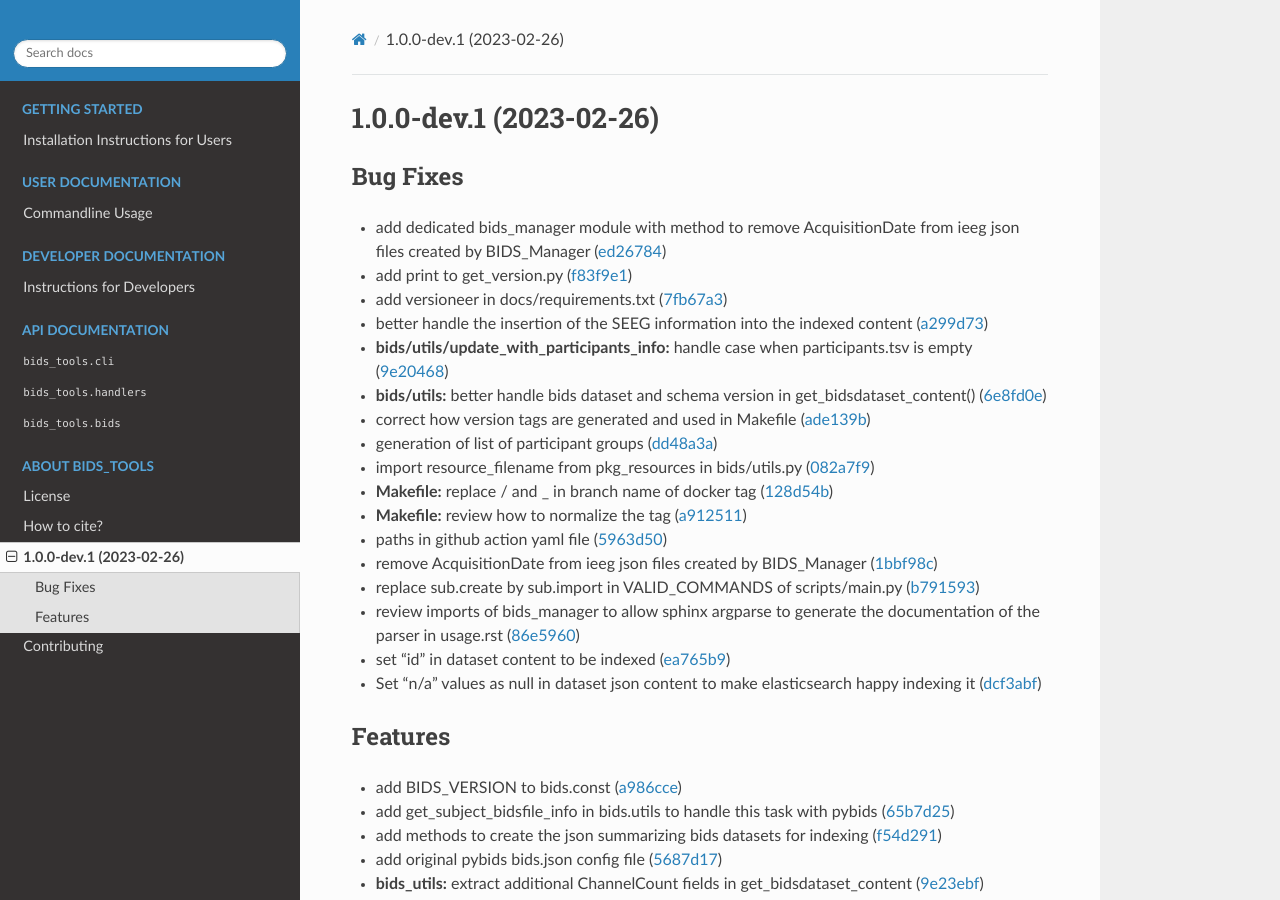
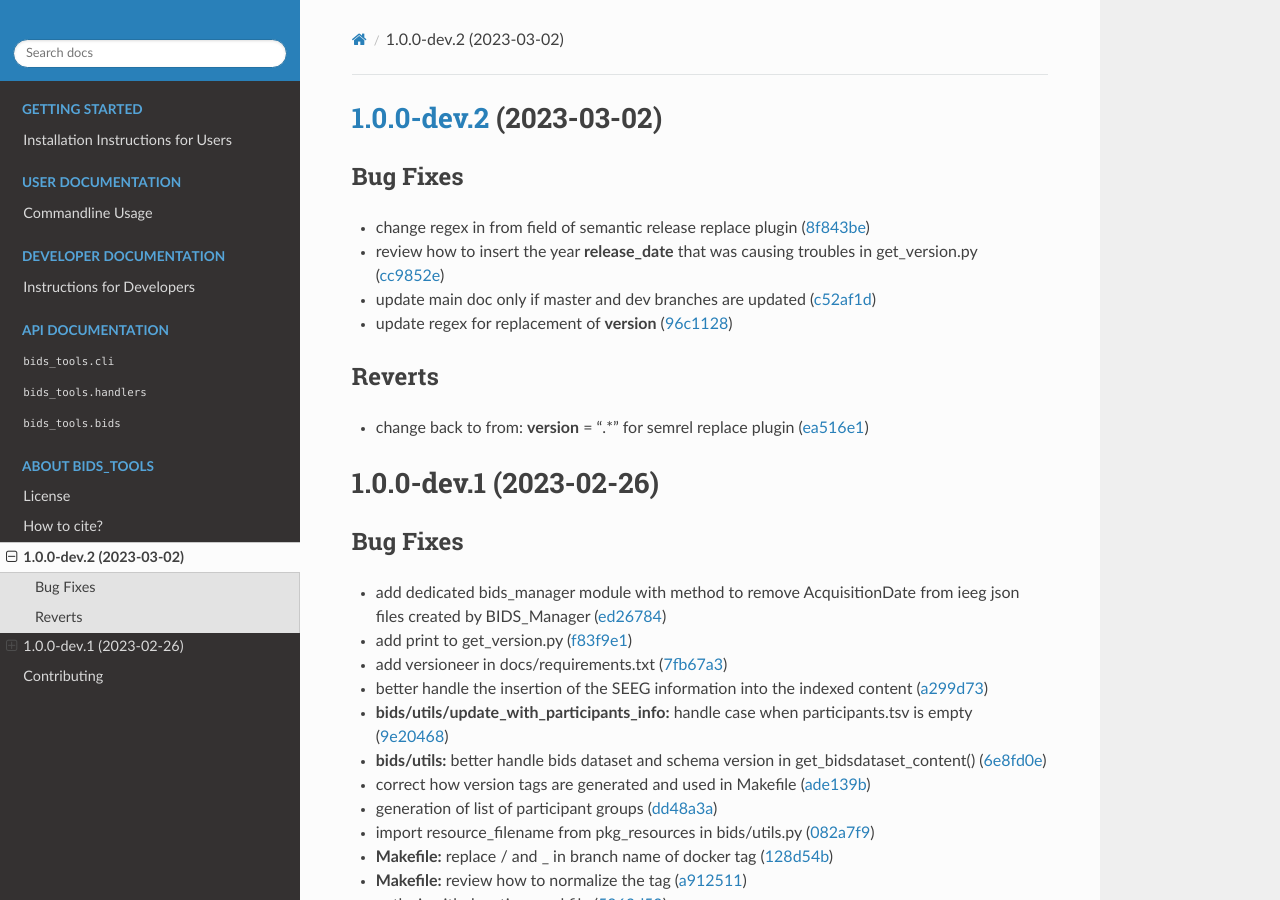
Before and after one commit to HIP-infrastructure/datahipy, a Sphinx documentation site: the page built from docs/CHANGES.md, in a window 1280 px wide and 900 px high. Built offline with Sphinx 7.4.7 and the Read the Docs theme 2.0.0, drawn with Linux system fonts in a browser that asks for light colours; the version number could not be read and is left out.

Commit message:
chore(release): 1.0.0-dev.2 [skip ci]
# [1.0.0-dev.2](https://gitlab.hbp.link/hip/bids-tools/compare/v1.0.0-dev.1...v1.0.0-dev.2) (2023-03-02)

### Bug Fixes

* change regex in from field of semantic release replace plugin ([8f843be](https://gitlab.hbp.link/hip/bids-tools/commit/8f843bea8c925eecd5296473f501382aa16ce4e5))
* review how to insert the year __release_date__ that was causing troubles in get_version.py ([cc9852e](https://gitlab.hbp.link/hip/bids-tools/commit/cc9852ecdc75874ee9ec62164b01ecc3b894a3bf))
* update main doc only if master and dev branches are updated ([c52af1d](https://gitlab.hbp.link/hip/bids-tools/commit/c52af1d1ccb5047958aa3f43d89967b223ceaeb1))
* update regex for replacement of __version__ ([96c1128](https://gitlab.hbp.link/hip/bids-tools/commit/96c112890ab740395c4af9c811bc9e7cb421c529))

### Reverts

* change back to from: __version__ = ".*" for semrel replace plugin ([ea516e1](https://gitlab.hbp.link/hip/bids-tools/commit/ea516e10b64409e6b6461e97d6978a548da29583))

```diff
--- a/docs/CHANGES.md
+++ b/docs/CHANGES.md
@@ -1,3 +1,18 @@
+# [1.0.0-dev.2](https://gitlab.hbp.link/hip/bids-tools/compare/v1.0.0-dev.1...v1.0.0-dev.2) (2023-03-02)
+
+
+### Bug Fixes
+
+* change regex in from field of semantic release replace plugin ([8f843be](https://gitlab.hbp.link/hip/bids-tools/commit/8f843bea8c925eecd5296473f501382aa16ce4e5))
+* review how to insert the year __release_date__ that was causing troubles in get_version.py ([cc9852e](https://gitlab.hbp.link/hip/bids-tools/commit/cc9852ecdc75874ee9ec62164b01ecc3b894a3bf))
+* update main doc only if master and dev branches are updated ([c52af1d](https://gitlab.hbp.link/hip/bids-tools/commit/c52af1d1ccb5047958aa3f43d89967b223ceaeb1))
+* update regex for replacement of __version__ ([96c1128](https://gitlab.hbp.link/hip/bids-tools/commit/96c112890ab740395c4af9c811bc9e7cb421c529))
+
+
+### Reverts
+
+* change back to from: __version__ = ".*" for semrel replace plugin ([ea516e1](https://gitlab.hbp.link/hip/bids-tools/commit/ea516e10b64409e6b6461e97d6978a548da29583))
+
 # 1.0.0-dev.1 (2023-02-26)
 
 
```
Also changed, not shown: 1 other file.
